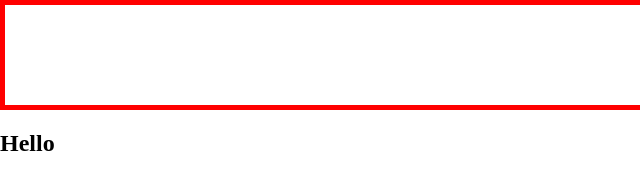
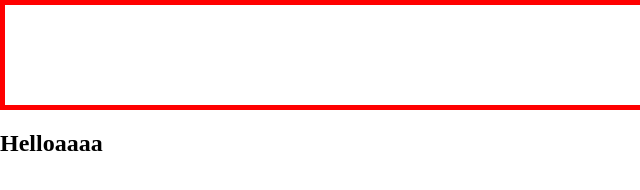
Before and after one commit to joao-rafael/gama-covid-19-news, a plain HTML site: page index.html in a window 1280 px wide. Shown: the full height of the page, 0-640 px from the left. Drawn offline with Linux system fonts and the light colour scheme; a web font is replaced by a local one.

Commit message:
update, second commit, added script.js

```diff
--- a/index.html
+++ b/index.html
@@ -13,7 +13,7 @@
     </header>
     <main>
       <section class="presentation">
-        <h1 class="title">Hello</h1>
+        <h1 class="title">Helloaaaa</h1>
       </section>
     </main>
 
```
Also changed, not shown: script.js (added).
